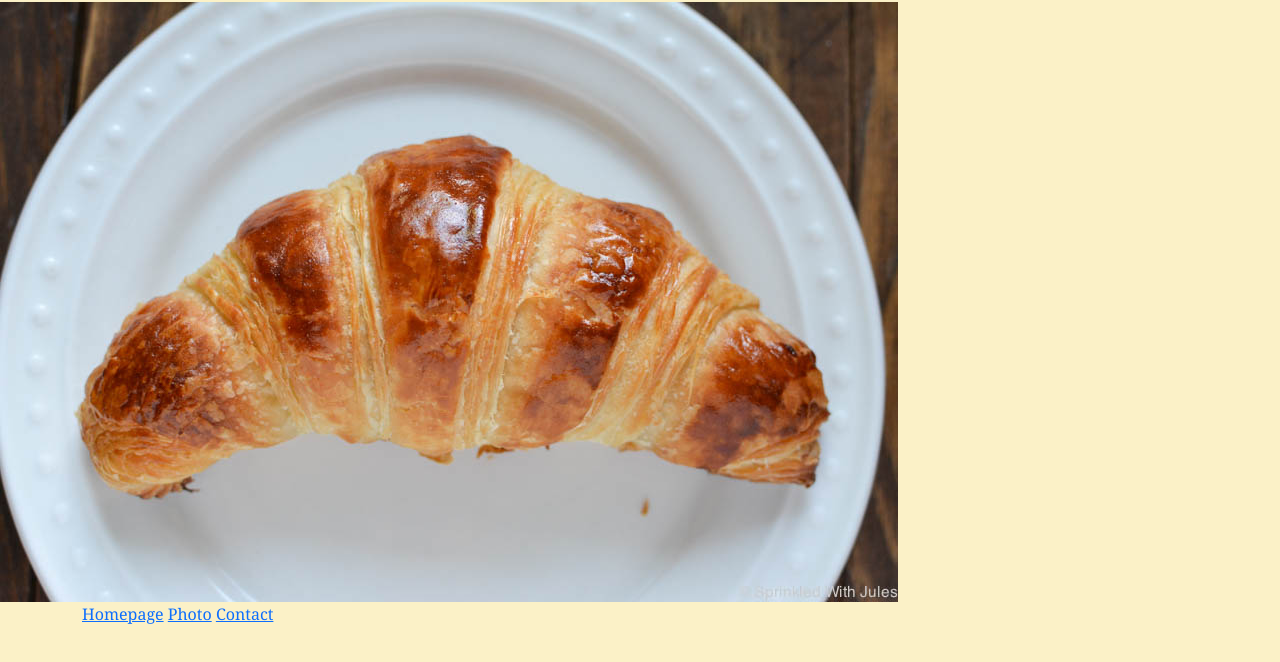
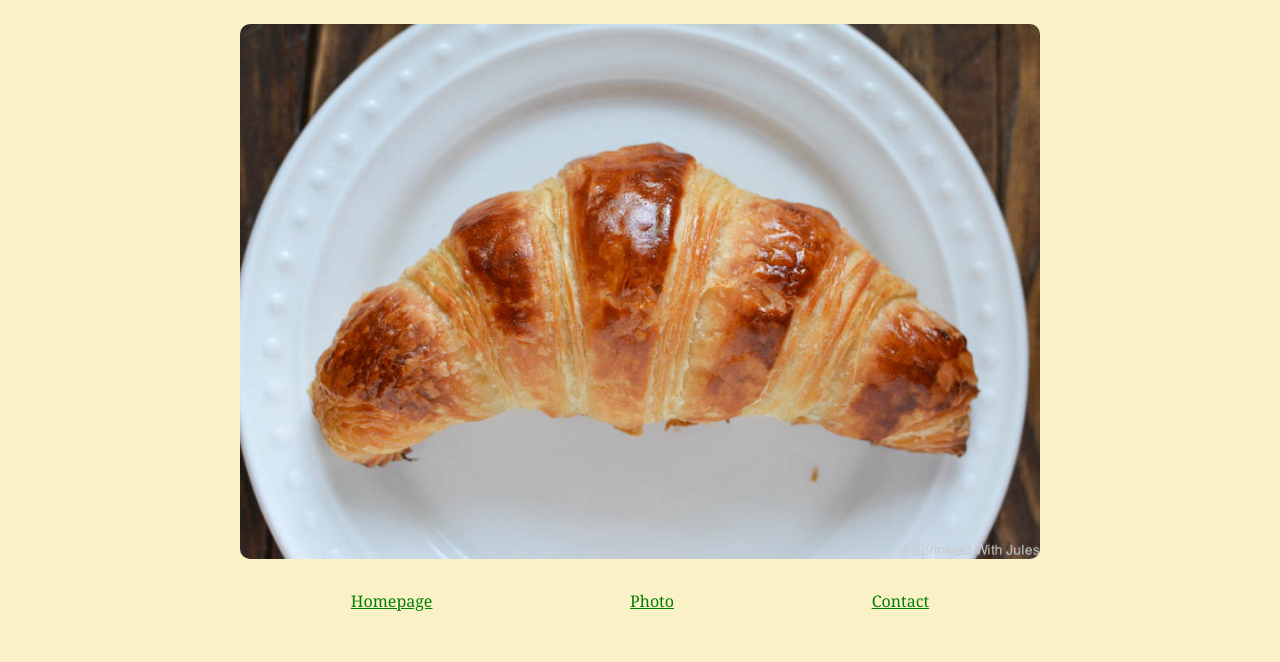
Before and after one commit to Nichel-Leann/Croissant-by-nichel-leann, a plain HTML site: page photo.html in a window 1280 px wide. Shown: the part 74-736 px from the top of the page. Drawn offline with nearby package versions, Linux system fonts and the light colour scheme.

Commit message:
added css

```diff
--- a/css/styles.css
+++ b/css/styles.css
@@ -2,9 +2,24 @@ body {
   background-color: #fbf1c7;
   font-family: Georgia, "Times New Roman", Times, serif;
   margin: 20px auto;
+  max-width: 800px;
 }
 
 h1 {
   text-align: center;
   font-weight: bold;
 }
+p {
+  text-align: center;
+}
+
+a {
+  color: green;
+}
+
+.croissant-photo {
+  max-width: 100%;
+  border-radius: 10px;
+  display: block;
+  margin: 30px auto;
+}
--- a/photo.html
+++ b/photo.html
@@ -14,9 +14,13 @@
   </head>
   <body>
     <h1>🥐 A picture of a croissant</h1>
-    <img src="photos/croissant.jpg" alt="A picture of a croissant" />
+    <img
+      class="croissant-photo"
+      src="photos/croissant.jpg"
+      alt="A picture of a croissant"
+    />
 
-    <div class="container">
+    <div class="container d-flex justify-content-around mt-3">
       <a href="index.html">Homepage</a>
       <a href="photo.html">Photo</a>
       <a href="contact.html">Contact</a>
```
Also changed, not shown: contact.html (+9 -7 lines), index.html (+3 -3 lines).
